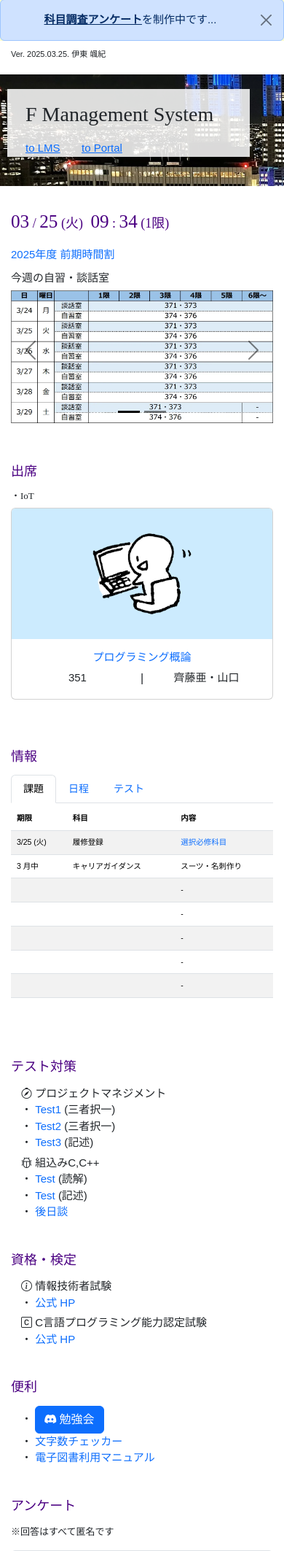
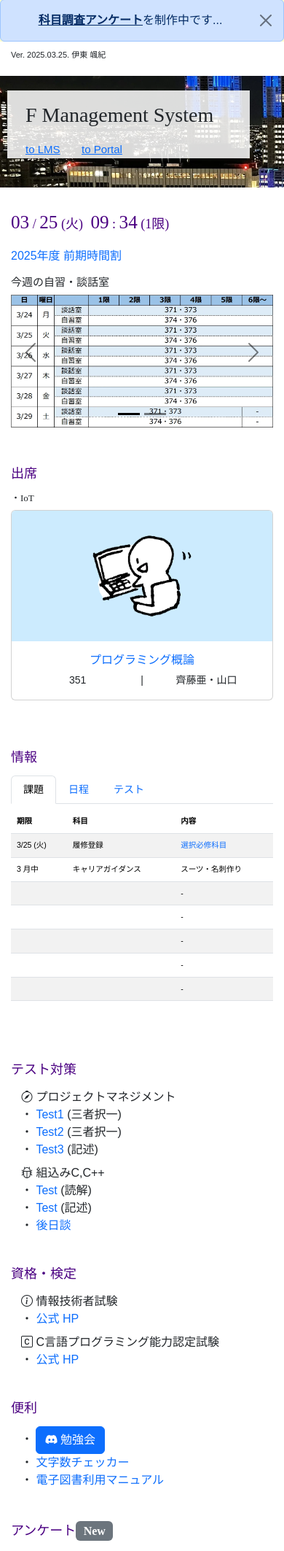
Before and after one commit to Phi110/f-management-system, a PHP site: page / in a window 390 px wide. Shown: the part 56-2182 px from the top of the page at 73% size. Run offline with PHP 8.4, Linux system fonts and the light colour scheme; some libraries are stand-ins or nearby versions; some web fonts are replaced.

Commit message:
Add files via upload

```diff
--- a/css/fms.css
+++ b/css/fms.css
@@ -86,6 +86,9 @@ table {
 }
 .small-text {
     font-size: 1rem;
+}
+.card-text {
+    font-size: 16px;
 }
 .nav-link {
     font-size: 16px;
@@ -396,6 +399,9 @@ table {
     .small-text {
         font-size: 0.8rem;
     }
+    .card-text {
+        font-size: 14px;
+    }
     .top-space {
         padding-top: 6px;
     }
@@ -441,10 +447,13 @@ table {
         font-size: 14px;
     }
     .middle-text {
-        font-size: 15px;
+        font-size: 16px;
     }
     .small-text {
         font-size: 0.7rem;
+    }
+    .card-text {
+        font-size: 14px;
     }
     .nav-link {
         font-size: 14px;
@@ -506,7 +515,7 @@ table {
         padding-bottom: 0px;
     }
     .top-space {
-        padding-top: 5px;
+        padding-top: 8px;
     }
     .left-space {
         padding-left: 14px;
--- a/index.html
+++ b/index.html
@@ -460,7 +460,7 @@
             <br>
 
             <!-- アンケート -->
-            <h2 id="enquete" class="bottom-space">アンケート</h2>
+            <h2 id="enquete" class="bottom-space">アンケート<span class="badge bg-secondary middle-text">New</span></h2>
 
             <p>
                 ※回答はすべて匿名です
@@ -503,7 +503,7 @@
                                 </div>
 
                                 <div class="top-space bottom-space">
-                                    <button type="submit" class="btn btn-outline-primary btn-sm btn-xs">送信</button>
+                                    <button type="submit" class="btn btn-success btn-sm btn-xs">送信</button>
                                     <!-- <p class="right-side left-space">*任意</p> -->
                                 </div>
                             </form>
--- a/js/fms.js
+++ b/js/fms.js
@@ -100,9 +100,9 @@ class Attendance {
                                 </a>
                             </h4>
                             <div class="card-text row justify-content-evenly">
-                                <div class="col-5 text-center middle-text">${this.classroom[i]}</div>
+                                <div class="col-5 text-center">${this.classroom[i]}</div>
                                 |
-                                <div class="col-5 text-center middle-text">${this.teacher[i]}</div>
+                                <div class="col-5 text-center">${this.teacher[i]}</div>
                             </div>
                         </div>
                     </div>
```
